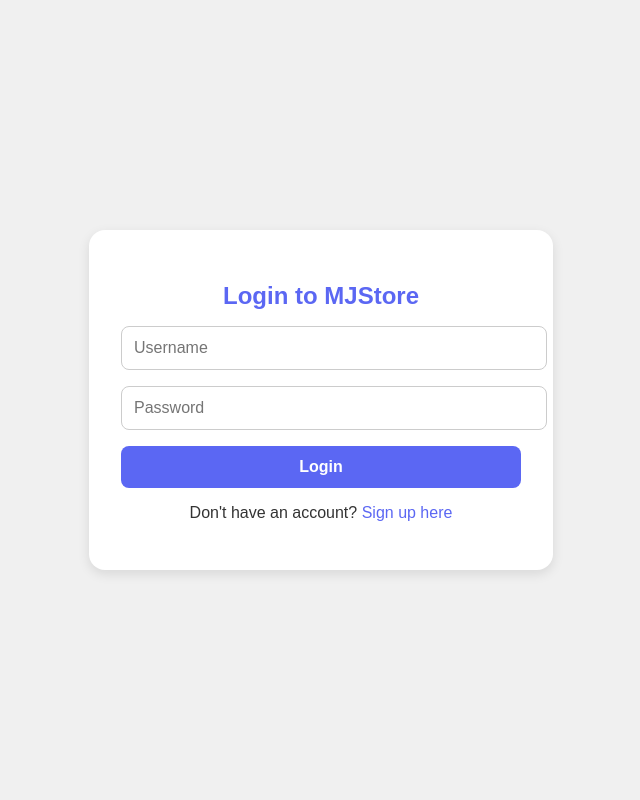
After one commit to JawadAbbasi14/mj-global-store, a Django app: page /login/ in a window 1280 px wide. The commit adds this page. Shown: the whole page, without its empty margins (319-959 px from the left). Run offline with Django 5.2, Linux system fonts and the light colour scheme.

Commit message:
make login template and backend

```diff
--- /dev/null
+++ b/backend/accounts/templates/accounts/login.html
@@ -0,0 +1,135 @@
+{% load static %}
+<!DOCTYPE html>
+<html lang="en">
+<head>
+    <meta charset="UTF-8">
+    <meta name="viewport" content="width=device-width, initial-scale=1.0">
+    <title>Login - MJStore</title>
+    <style>
+        body {
+            font-family: Arial, sans-serif;
+            background-color: #f0f0f0;
+            color: #333333;
+            display: flex;
+            justify-content: center;
+            align-items: center;
+            height: 100vh;
+            margin: 0;
+        }
+
+        .login-container {
+            background-color: white;
+            padding: 2rem;
+            border-radius: 1rem;
+            box-shadow: 0 4px 12px rgba(0, 0, 0, 0.1);
+            width: 100%;
+            max-width: 400px;
+        }
+
+        h2 {
+            text-align: center;
+            color: #5b67f3;
+            margin-bottom: 1rem;
+        }
+
+        input[type="text"],
+        input[type="password"] {
+            width: 100%;
+            padding: 0.75rem;
+            margin-bottom: 1rem;
+            border: 1px solid #ccc;
+            border-radius: 0.5rem;
+            font-size: 1rem;
+        }
+
+        button {
+            width: 100%;
+            padding: 0.75rem;
+            background-color: #5b67f3;
+            color: white;
+            border: none;
+            border-radius: 0.5rem;
+            font-weight: bold;
+            font-size: 1rem;
+            cursor: pointer;
+        }
+
+        button:hover {
+            background-color: #4a54d1;
+        }
+
+        .msg-container {
+            margin-bottom: 1rem;
+        }
+
+        .success, .error, .info, .warning {
+            padding: 12px 16px;
+            margin: 10px 0;
+            border-radius: 10px;
+            font-weight: 500;
+            box-shadow: 0 2px 6px rgba(0, 0, 0, 0.08);
+        }
+
+        .success {
+            background-color: #e0f4ff;
+            border-left: 6px solid #5b67f3;
+        }
+
+        .error {
+            background-color: #ffe0e0;
+            border-left: 6px solid #ff6b6b;
+        }
+
+        .warning {
+            background-color: #fff4d6;
+            border-left: 6px solid orange;
+        }
+
+        .info {
+            background-color: #f0f0f0;
+            border-left: 6px solid #999999;
+        }
+
+        .extra-links {
+            text-align: center;
+            margin-top: 1rem;
+        }
+
+        .extra-links a {
+            color: #5b67f3;
+            text-decoration: none;
+        }
+
+        .extra-links a:hover {
+            text-decoration: underline;
+        }
+
+    </style>
+</head>
+<body>
+
+<div class="login-container">
+    <h2>Login to MJStore</h2>
+
+    <div class="msg-container">
+        {% if messages %}
+            {% for message in messages %}
+                <div class="{{ message.tags }}">{{ message }}</div>
+            {% endfor %}
+        {% endif %}
+    </div>
+
+    <form method="POST">
+        {% csrf_token %}
+        <input type="text" name="username" placeholder="Username" required>
+        <input type="password" name="password" placeholder="Password" required>
+        <button type="submit">Login</button>
+    </form>
+
+    <div class="extra-links">
+        <p>Don't have an account? <a href="{% url 'signup' %}">Sign up here</a></p>
+    </div>
+</div>
+
+</body>
+</html>
--- a/backend/accounts/templates/accounts/signup.html
+++ b/backend/accounts/templates/accounts/signup.html
@@ -3,7 +3,7 @@
 <head>
     <meta charset="UTF-8">
     <meta name="viewport" content="width=device-width, initial-scale=1.0">
-    <title>MJ_GLOBAL-STORE</title>
+    <title>MJ_GLOBAL-STORE/SIGNUP</title>
     <!-- link css file -->
     {% load static %}
     <link rel="stylesheet" href="{% static 'accounts/style.css' %}">
--- a/backend/accounts/urls.py
+++ b/backend/accounts/urls.py
@@ -5,4 +5,7 @@ from . import views
 urlpatterns = [
     path('', views.home, name='home'),  # yeh view 127.0.0.1:8000/ handle kare ga
     path('signup/', views.signup, name='signup'),
+    path('login/', views.login_view, name='login_view'),
+    path('logout/', views.logout_view, name='logout_view')
+
 ]
--- a/backend/accounts/views.py
+++ b/backend/accounts/views.py
@@ -1,13 +1,11 @@
 from django.shortcuts import render, redirect
 from django.contrib.auth.models import User
 from django.contrib import messages
+from django.contrib.auth import authenticate, login,logout
+import re
 
-
-# function for home page :
 def home(request):
-    return render(request,'accounts/home.html')
-
-# function for signup page:
+    return render(request, 'accounts/home.html')
 
 def signup(request):
     if request.method == 'POST':
@@ -17,16 +15,18 @@ def signup(request):
         confirm_password = request.POST.get('confirm_password')
 
         # Empty checks
-        if not username or not email or not password:
-            messages.error(request, "Please fills all fields!")
+        if not (username and email and password and confirm_password):
+            messages.error(request, "Please fill all fields!")
             return render(request, 'accounts/signup.html', {'username': username, 'email': email})
 
+        # Password match check
         if password != confirm_password:
-            messages.error(request, "Passwords does not match!")
+            messages.error(request, "Passwords do not match!")
             return render(request, 'accounts/signup.html', {'username': username, 'email': email})
 
-        if len(password) < 8:
-            messages.error(request, "Password must be 8 characters!")
+        # Password strength check
+        if len(password) < 8 or not re.match(r'^(?=.*[A-Za-z])(?=.*\d)[A-Za-z\d]{8,}$', password):
+            messages.error(request, "Password can't full fill our requriment!")
             return render(request, 'accounts/signup.html', {'username': username, 'email': email})
 
         # Check duplicates
@@ -35,17 +35,43 @@ def signup(request):
             return render(request, 'accounts/signup.html', {'username': username, 'email': email})
 
         if User.objects.filter(email=email).exists():
-            messages.error(request, "Email pehlay se register hai!")
+            messages.error(request, "Email already registered!")
             return render(request, 'accounts/signup.html', {'username': username, 'email': email})
 
         # Create user
-        user = User.objects.create_user(
-            username=username,
-            email=email,
-            password=password
-        )
-
-        messages.success(request, "Signup successful! Now login please.")
-        return redirect('home')  # Redirect to the home page
+        try:
+            user = User.objects.create_user(username=username, email=email, password=password)
+            messages.success(request, "Signup successful! Please log in.")
+            return redirect('home')
+        except Exception as e:
+            messages.error(request, f"Error creating user: {str(e)}")
+            return render(request, 'accounts/signup.html', {'username': username, 'email': email})
 
     return render(request, 'accounts/signup.html')
+
+def login_view(request):
+    if request.method == "POST":
+        username = request.POST.get("username")
+        password = request.POST.get("password")
+
+        # Empty checks
+        if not username or not password:
+            messages.error(request, "Please provide both username and password!")
+            return render(request, "accounts/login.html")
+
+        user = authenticate(username=username, password=password)
+        if user is not None:
+            login(request, user)
+            messages.success(request, f"Welcome back, {user.username}! You are now logged in.")
+            return redirect('home')
+        else:
+            messages.error(request, "Invalid username or password!")
+            return render(request, "accounts/login.html")
+
+    return render(request, "accounts/login.html")
+
+# logout logic function
+
+def logout_view(request):
+    logout(request)
+    return redirect("login_view")
```
Also changed, not shown: backend/accounts/static/accounts/style.css (+118 -31 lines), backend/accounts/templates/accounts/home.html (+11 -0 lines).
